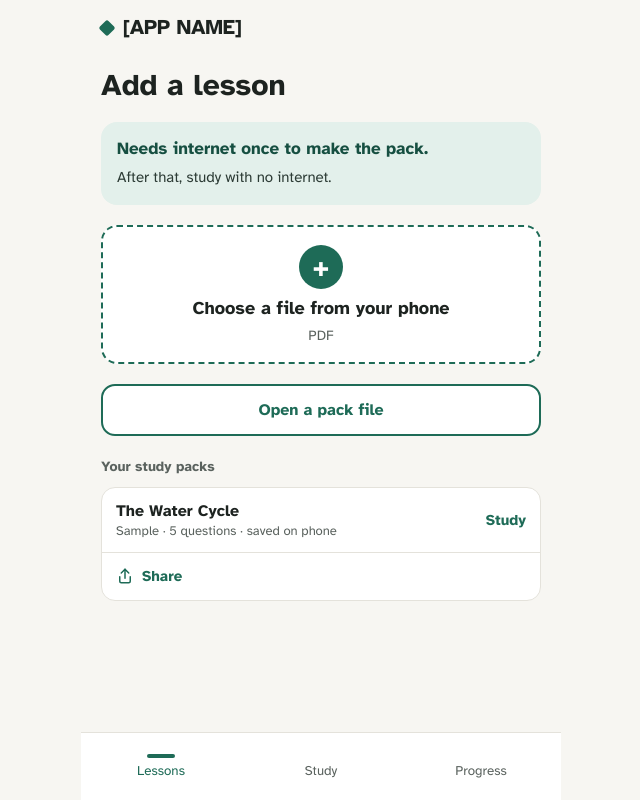
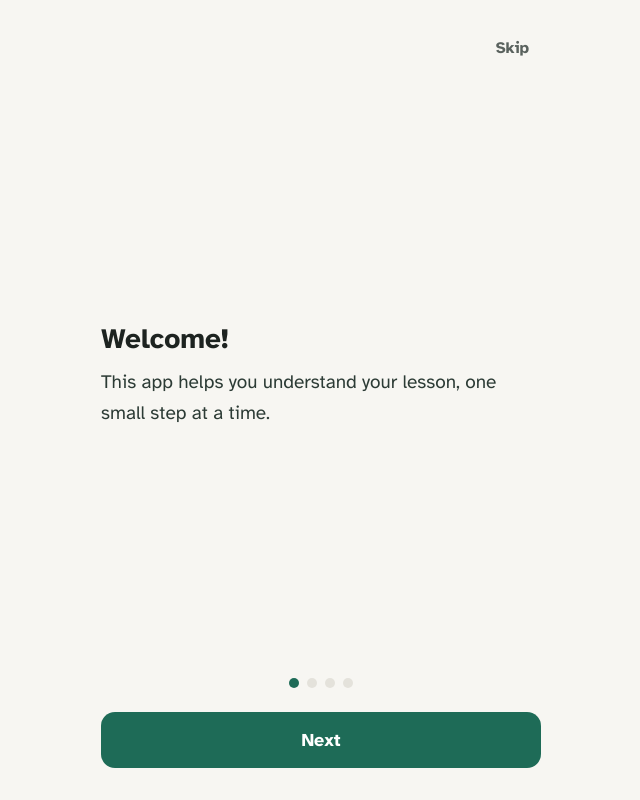
Before and after one commit to itsxandr/claude-and-dexter, a React (Vite) app in the folder app/: page / in a window 1280 px wide. Shown: the whole page, without its empty margins (319-959 px from the left). Built offline with nearby package versions, Linux system fonts and the light colour scheme.

Commit message:
Add one-time onboarding
Four short cards explain the app the first time it opens. Finishing or
skipping saves a mark in the store, so it never shows again.

```diff
--- a/app/src/App.tsx
+++ b/app/src/App.tsx
@@ -9,7 +9,7 @@ import type { Tab, Screen } from './logic/place'
 import { checkPlace } from './logic/place'
 import {
   listPacks, putPack, getMastery, putMastery,
-  getPlace, putPlace,
+  getOnboarded, putOnboarded, getPlace, putPlace,
 } from './io/store'
 import { packFromJson } from './logic/packJson'
 import sampleStudyPack from '../fixtures/sample.studypack.json'
@@ -20,6 +20,7 @@ import { ProgressScreen }    from './screens/ProgressScreen';
 import { Library }           from './screens/Library';
 import { MakePack }          from './screens/MakePack';
 import { FlashcardsScreen }  from './screens/FlashcardsScreen';
+import { OnboardingScreen }  from './screens/OnboardingScreen';
 
 const SESSION_LENGTH = 8;
 
@@ -46,12 +47,13 @@ export default function App() {
   const [session, setSession]     = useState<SessionState>(() => startSession('catchup'));
   // False until the store has loaded; nothing shows (or saves) before then.
   const [ready, setReady]         = useState(false);
+  const [onboarded, setOnboarded] = useState(false);
 
   // ── Load from the store on start ───────────────────────────────────────────
   //
   // Seed the fixture pack the first time (no packs yet), then read the pack
-  // list and the saved Place. If the Place still fits, reopen on it;
-  // otherwise start on Lessons with the first pack.
+  // list, whether onboarding is done, and the saved Place. If the Place still
+  // fits, reopen on it; otherwise start on Lessons with the first pack.
   useEffect(() => {
     let cancelled = false;
     (async () => {
@@ -60,6 +62,7 @@ export default function App() {
         await putPack(SEED_PACK);
         saved = await listPacks();
       }
+      const doneOnboarding = await getOnboarded();
       const place = checkPlace(await getPlace(), saved);
       const current = saved.find(p => p.id === place?.packId) ?? saved[0] ?? null;
       const m = current !== null ? await getMastery(current.id) : undefined;
@@ -68,6 +71,7 @@ export default function App() {
       setPacks(saved);
       setPack(current);
       setMastery(m ?? emptyMastery());
+      setOnboarded(doneOnboarding);
       if (place !== null) {
         setScreen(place.screen);
         setActiveTab(place.tab);
@@ -85,6 +89,11 @@ export default function App() {
     if (!ready) return;
     void putPlace({ screen, tab: activeTab, packId: pack?.id ?? null, session });
   }, [ready, screen, activeTab, pack, session]);
+
+  function handleOnboardingDone() {
+    setOnboarded(true);
+    void putOnboarded();
+  }
 
   // ── Tab navigation ────────────────────────────────────────────────────────
 
@@ -223,6 +232,11 @@ export default function App() {
   // ── Render ────────────────────────────────────────────────────────────────
 
   function renderScreen() {
+    // The first time the app opens, onboarding comes before everything else.
+    if (!onboarded) {
+      return <OnboardingScreen onDone={handleOnboardingDone} />;
+    }
+
     // The Library and Make Pack screens work with the saved packs; they do not
     // need a single "current" pack.
     if (screen.name === 'lessons') {
@@ -306,7 +320,8 @@ export default function App() {
   // before jumping to the saved Place.
   if (!ready) return null;
 
-  const hideTabs = screen.name === 'question' || screen.name === 'summary'
+  const hideTabs = !onboarded
+                || screen.name === 'question' || screen.name === 'summary'
                 || screen.name === 'flashcards' || screen.name === 'make_pack';
 
   return (
--- a/app/src/io/store.ts
+++ b/app/src/io/store.ts
@@ -12,12 +12,12 @@ import type { StudyPack, MasteryRecord, Mode } from '../logic/types'
 import type { Place } from '../logic/place'
 
 // The four object stores, their keys, and the shape of each stored value.
-// Settings keys: 'mode' (Mode), 'place' (Place).
+// Settings keys: 'mode' (Mode), 'onboarded' (true), 'place' (Place).
 interface StoreSchema extends DBSchema {
   packs:    { key: string; value: StudyPack }
   mastery:  { key: string; value: MasteryRecord }
   flags:    { key: string; value: true }
-  settings: { key: string; value: Mode | Place }
+  settings: { key: string; value: Mode | true | Place }
 }
 
 // One database, created with all four stores at version 1, so no later
@@ -88,6 +88,15 @@ export async function putMode(mode: Mode): Promise<void> {
   await (await db()).put('settings', mode, 'mode')
 }
 
+// Onboarding shows until the student finishes it once.
+export async function getOnboarded(): Promise<boolean> {
+  return (await (await db()).get('settings', 'onboarded')) === true
+}
+
+export async function putOnboarded(): Promise<void> {
+  await (await db()).put('settings', true, 'onboarded')
+}
+
 // The Place: the screen and Study_Session to reopen on.
 export async function getPlace(): Promise<Place | undefined> {
   return (await (await db()).get('settings', 'place')) as Place | undefined
--- /dev/null
+++ b/app/src/screens/OnboardingScreen.css
@@ -0,0 +1,83 @@
+.onboarding {
+  flex: 1;
+  overflow-y: auto;
+  padding: 24px 20px 32px;
+  display: flex;
+  flex-direction: column;
+  gap: 24px;
+}
+
+/* ── Skip ────────────────────────────────────────────────────── */
+.onboarding__skip {
+  align-self: flex-end;
+  min-height: var(--tap-min);
+  padding: 0 12px;
+  font-size: 16px;
+  font-weight: 700;
+  color: var(--color-ink-muted);
+  border-radius: var(--radius-sm);
+}
+
+.onboarding__skip:hover,
+.onboarding__skip:active {
+  color: var(--color-ink);
+}
+
+/* ── Card text ───────────────────────────────────────────────── */
+.onboarding__body {
+  flex: 1;
+  display: flex;
+  flex-direction: column;
+  justify-content: center;
+  gap: 12px;
+}
+
+.onboarding__heading {
+  font-size: 28px;
+  font-weight: 700;
+  line-height: 1.2;
+  color: var(--color-ink);
+}
+
+.onboarding__text {
+  font-size: 19px;
+  line-height: 1.6;
+  color: var(--color-ink-mid);
+  text-wrap: pretty;
+}
+
+/* ── Step dots ───────────────────────────────────────────────── */
+.onboarding__dots {
+  list-style: none;
+  display: flex;
+  justify-content: center;
+  gap: 8px;
+}
+
+.onboarding__dot {
+  width: 10px;
+  height: 10px;
+  border-radius: var(--radius-pill);
+  background: var(--color-surface);
+}
+
+.onboarding__dot--active {
+  background: var(--color-green);
+}
+
+/* ── Next / Let's start ──────────────────────────────────────── */
+.onboarding__next {
+  width: 100%;
+  min-height: 56px;
+  background: var(--color-green);
+  color: #fff;
+  border-radius: var(--radius-md);
+  font-size: 18px;
+  font-weight: 700;
+  transition: background 0.15s;
+}
+
+.onboarding__next:hover,
+.onboarding__next:active {
+  background: var(--color-green-dark);
+}
--- /dev/null
+++ b/app/src/screens/OnboardingScreen.tsx
@@ -0,0 +1,72 @@
+import './OnboardingScreen.css';
+import { useState } from 'react';
+
+interface OnboardingScreenProps {
+  onDone: () => void;
+}
+
+// One card per step. Short sentences and plain words for a student who reads
+// below grade level.
+const STEPS = [
+  {
+    heading: 'Welcome!',
+    text: 'This app helps you understand your lesson, one small step at a time.',
+  },
+  {
+    heading: 'Get your lesson',
+    text: 'Tap "Choose a file from your phone" and pick the file your teacher sent. The app turns it into a study pack. You need internet for this step only.',
+  },
+  {
+    heading: 'Study any time',
+    text: 'Read a short summary, then answer questions. If you get one wrong, you get a hint. No internet needed.',
+  },
+  {
+    heading: 'Your work is saved',
+    text: 'You can close the app any time. When you come back, you start where you stopped.',
+  },
+];
+
+/**
+ * OnboardingScreen
+ *
+ * Shown once, the first time the app opens. App saves "onboarded" when the
+ * student taps the last button or Skip, so it never shows again.
+ */
+export function OnboardingScreen({ onDone }: OnboardingScreenProps) {
+  const [step, setStep] = useState(0);
+  const isLast = step === STEPS.length - 1;
+  const { heading, text } = STEPS[step];
+
+  return (
+    <main className="onboarding">
+      {!isLast && (
+        <button className="onboarding__skip" onClick={onDone}>
+          Skip
+        </button>
+      )}
+
+      <div className="onboarding__body">
+        <h1 className="onboarding__heading">{heading}</h1>
+        <p className="onboarding__text">{text}</p>
+      </div>
+
+      {/* Step dots: which card this is, out of how many */}
+      <ol className="onboarding__dots" aria-label={`Step ${step + 1} of ${STEPS.length}`}>
+        {STEPS.map((s, i) => (
+          <li
+            key={s.heading}
+            className={`onboarding__dot${i === step ? ' onboarding__dot--active' : ''}`}
+            aria-hidden="true"
+          />
+        ))}
+      </ol>
+
+      <button
+        className="onboarding__next"
+        onClick={isLast ? onDone : () => setStep(step + 1)}
+      >
+        {isLast ? "Let's start" : 'Next'}
+      </button>
+    </main>
+  );
+}
```
Also changed, not shown: 1 other file (tests, documents, lock files or other folders).
